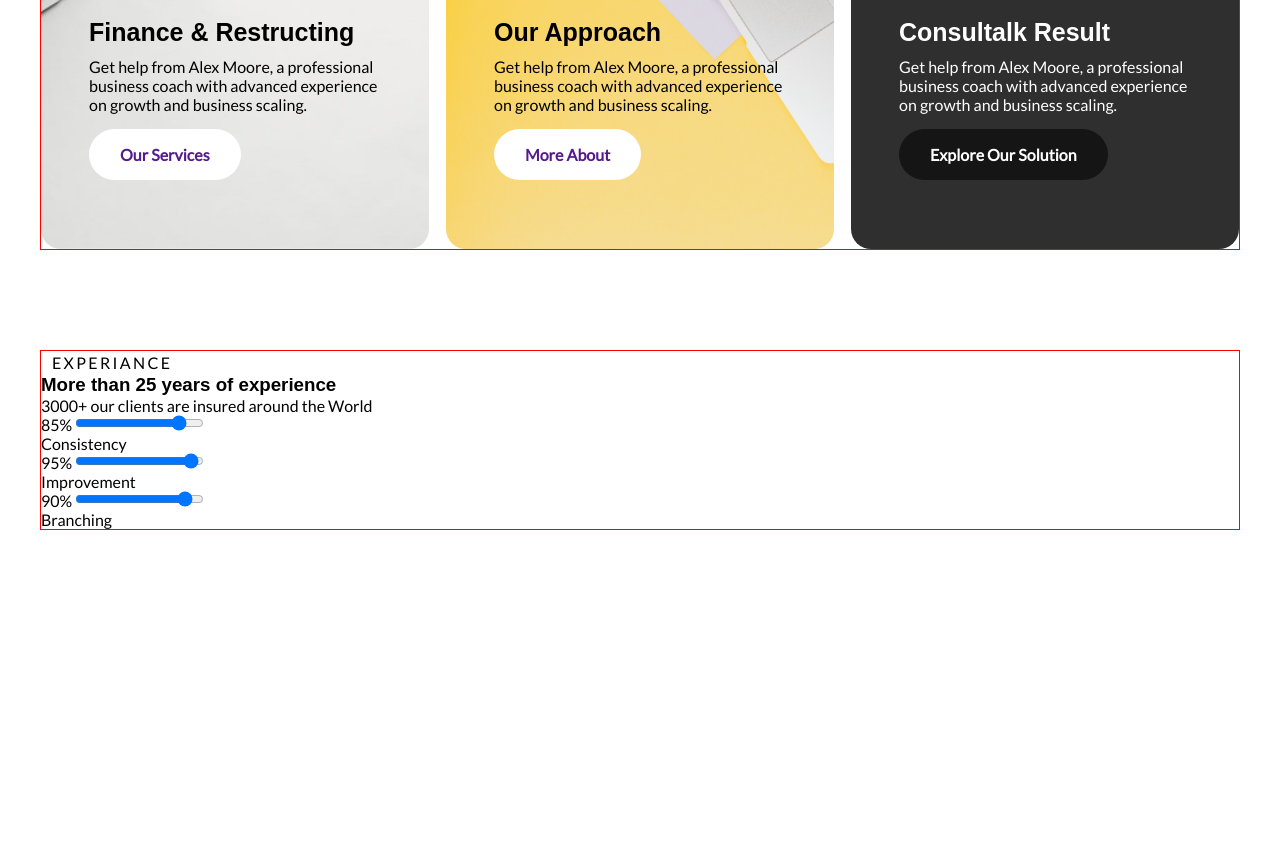
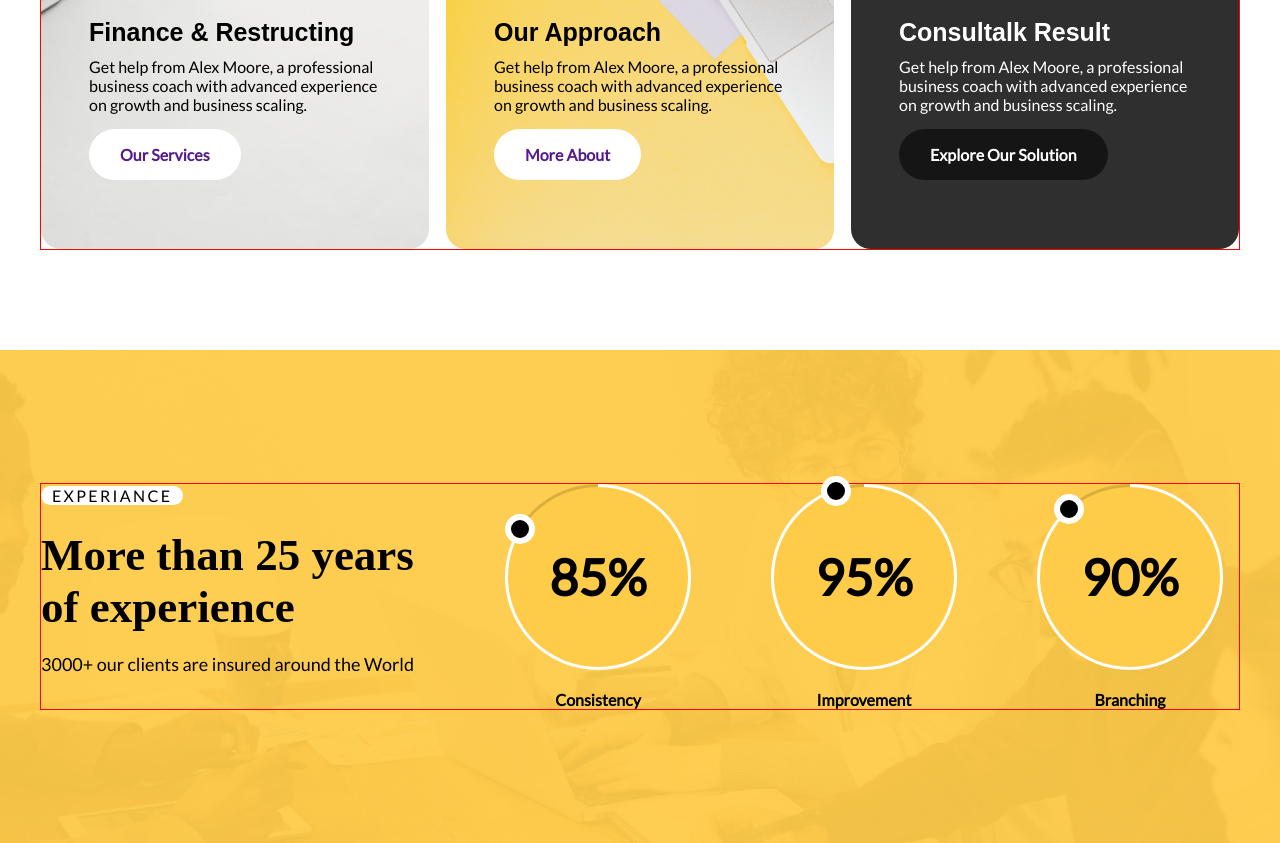
Before and after one commit to Mikhail-Strygin/AskExperts_Flex, a plain HTML site: page index.html in a window 1280 px wide. Shown: the part 941-1784 px from the top of the page. Before the commit the page ends 1471 px from the top, so only its background shows below. Drawn offline with Linux system fonts and the light colour scheme.

Commit message:
Закончили ветку

```diff
--- a/index.html
+++ b/index.html
@@ -117,43 +117,26 @@
         </div>
         <div class="statistics__items">
           <div class="statistics__item">
-            <div class="statistics__range-wrapper">
+            <div
+              class="statistics__range-wrapper statistics__range-consistency"
+            >
               <label class="statistics__procent" for="consistency">85%</label>
-              <input
-                class="statistics__range"
-                id="consistency"
-                type="range"
-                name="consistency"
-                value="85"
-              />
             </div>
             <label class="statistics__label">Consistency</label>
           </div>
 
           <div class="statistics__item">
-            <div class="statistics__range-wrapper">
+            <div
+              class="statistics__range-wrapper statistics__range-improvement"
+            >
               <label class="statistics__procent" for="improvement">95%</label>
-              <input
-                class="statistics__range"
-                id="improvement"
-                type="range"
-                name="improvement"
-                value="95"
-              />
             </div>
             <label class="statistics__label">Improvement</label>
           </div>
 
           <div class="statistics__item">
-            <div class="statistics__range-wrapper">
+            <div class="statistics__range-wrapper statistics__range-branching">
               <label class="statistics__procent" for="branching">90%</label>
-              <input
-                class="statistics__range"
-                id="consistency"
-                type="range"
-                name="branching"
-                value="90"
-              />
             </div>
             <label class="statistics__label">Branching</label>
           </div>
--- a/style.css
+++ b/style.css
@@ -180,3 +180,99 @@ ul {
   position: relative;
   top: -21px;
 }
+.statistics {
+  background: #ffcc4a url(img/Photo_st.png) center/cover no-repeat;
+  padding-top: 133px;
+  padding-bottom: 133px;
+  /* background-color: #ffcc4a; */
+}
+.statistics__row {
+  display: flex;
+  gap: 89px;
+}
+.label_white {
+  background-color: var(--color-white);
+}
+.statistics__info {
+  max-width: 375px;
+}
+.statistics__heading {
+  font-family: "Cabin";
+  font-size: 45px;
+  margin-top: 22px;
+  margin-bottom: 20px;
+  font-weight: 700;
+}
+.statistics__text {
+  font-size: 18px;
+}
+.statistics__items {
+  display: flex;
+  gap: 80px;
+}
+.statistics__range-wrapper {
+  width: 186px;
+  height: 186px;
+  border-radius: 50%;
+  position: relative;
+}
+.statistics__range-wrapper::after {
+  content: "";
+  position: absolute;
+  top: 50%;
+  left: 50%;
+  transform: translate(-50%, -50%);
+  width: 180px;
+  height: 180px;
+  background-color: var(--color-yellow);
+  border-radius: 50%;
+}
+.statistics__range-wrapper::before {
+  content: "";
+  position: absolute;
+  top: 0px;
+  left: 0;
+  width: 30px;
+  height: 30px;
+  background-color: #000;
+  border-radius: 50%;
+  border: 6px solid #fff;
+  box-sizing: border-box;
+  z-index: 1;
+}
+.statistics__range-consistency {
+  background-image: conic-gradient(#fff 85%, rgb(218, 174, 60) 0%);
+}
+.statistics__range-consistency::before {
+  top: 30px;
+}
+.statistics__range-improvement::before {
+  top: -8px;
+  left: 50px;
+}
+.statistics__range-branching::before {
+  top: 10px;
+  left: 17px;
+}
+.statistics__range-improvement {
+  background-image: conic-gradient(#fff 95%, rgb(218, 174, 60) 0%);
+}
+.statistics__range-branching {
+  background-image: conic-gradient(#fff 90%, rgb(218, 174, 60) 0%);
+}
+.statistics__procent {
+  font-weight: bold;
+  font-size: 50px;
+  position: absolute;
+  z-index: 2;
+  top: 50%;
+  left: 50%;
+  transform: translate(-50%, -50%);
+}
+.statistics__label {
+  text-align: center;
+  display: block;
+  margin-top: 20px;
+  font-style: 25px;
+  font-weight: bold;
+}
```
Also changed, not shown: img/Photo_st.png (added).
